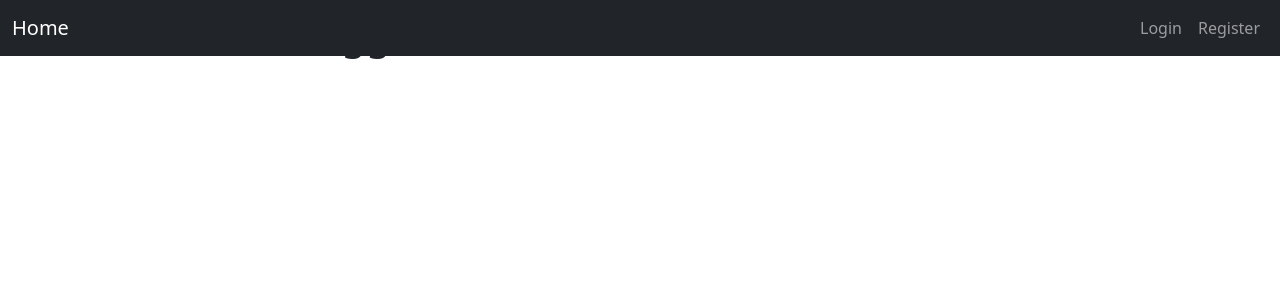
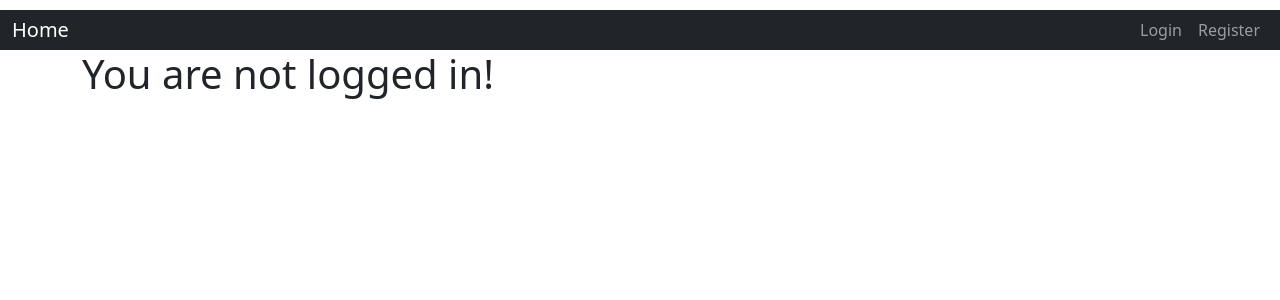
Before and after one commit to toticavalcanti/react-auth, a React (Create React App) app: page / in a window 1280 px wide. Shown: the top 300 px of the page. Built offline with nearby package versions, Linux system fonts and the light colour scheme; no server answers.

Commit message:
fix nav format

```diff
--- a/src/App.css
+++ b/src/App.css
@@ -6,14 +6,20 @@ body {
   align-items: center;
   margin: 10px 0;
 }
-/* Corrige o Navbar para ficar no topo e com largura completa */
-.navbar {
-  position: fixed;
-  top: 0;
-  left: 0;
+.App, #root {
   width: 100%;
-  z-index: 1000; /* Mantém o navbar acima de outros elementos */
+  height: 100%;
+  margin: 0; /* Remove qualquer margem adicional */
+  position: absolute;
 }
+
+nav.navbar {
+  margin: 0; /* Garante que o navbar não tenha margens */
+  padding: 0; /* Remove qualquer padding extra */
+  top: 0; /* Cola o navbar no topo */
+  width: 100%; /* Garante que o navbar ocupe toda a largura */
+}
+
 /* Estilo para o formulário */
 .form-floating {
   max-width: 330px;
```
